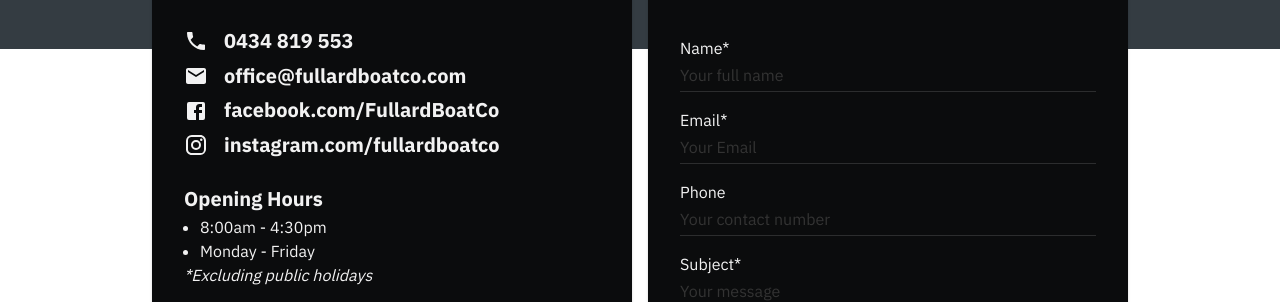
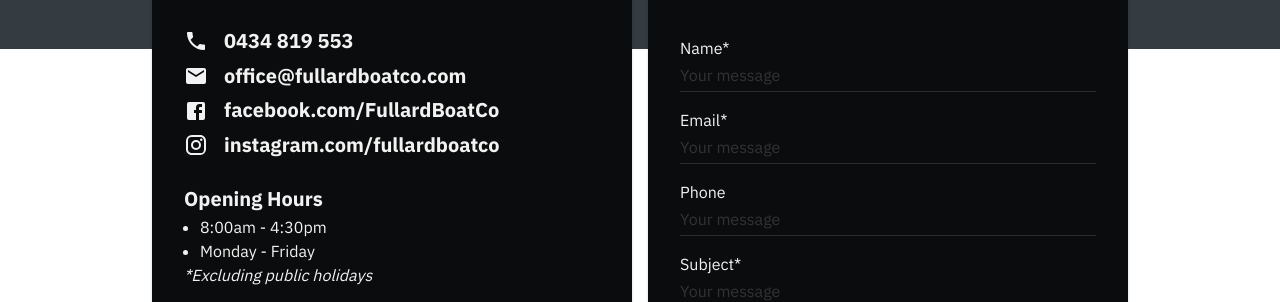
Before and after one commit to mastra90/fullard-boats-co, a React (Vite) app: page /contact-us in a window 1280 px wide. Shown: the part 335-637 px from the top of the page. Built offline with nearby package versions, Linux system fonts and the light colour scheme.

Commit message:
Contact us refactored

```diff
--- a/src/components/contact us/ContactFormCard.tsx
+++ b/src/components/contact us/ContactFormCard.tsx
@@ -2,34 +2,26 @@ import { Box, Button, TextField, Typography } from "@mui/material";
 import CardTitles from "../CardTitles";
 import theme from "../../theme";
 
+const fields = [
+  {
+    label: "Name*",
+    placeholder: "Your full name",
+  },
+  {
+    label: "Email*",
+    placeholder: "Your email",
+  },
+  {
+    label: "Phone",
+    placeholder: "Your contact number",
+  },
+  {
+    label: "Subject*",
+    placeholder: "Your contact number",
+  },
+];
+
 const ContactFormCard = () => {
-  const textFieldStyle = {
-    "& .MuiInput-underline:before": {
-      borderBottom: 1,
-      borderBottomColor: "#2c2d2e",
-    },
-    "& .MuiInput-underline:hover:before": {
-      borderBottom: 1,
-      borderBottomColor: "#333333",
-    },
-    "& .MuiInput-underline:after": {
-      borderBottom: 1,
-      borderBottomColor: theme.palette.text.green,
-    },
-    "& .MuiInputBase-input::placeholder": {
-      color: "#333333",
-      opacity: 1,
-    },
-    "& .MuiInputBase-input:focus::placeholder": {
-      color: "#555555",
-      opacity: 1,
-    },
-    "& .MuiInputBase-input:hover::placeholder": {
-      color: "#555555",
-      opacity: 1,
-    },
-  };
-
   return (
     <Box
       sx={{
@@ -37,41 +29,27 @@ const ContactFormCard = () => {
       }}
     >
       <CardTitles title={"Contact Us"} color={theme.palette.text.green} />
-      <Typography sx={{ mt: 2 }}>Name*</Typography>
-      <TextField
-        placeholder="Your full name"
-        variant="standard"
-        fullWidth
-        sx={textFieldStyle}
-      />
-      <Typography sx={{ mt: 2 }}>Email*</Typography>
-      <TextField
-        placeholder="Your Email"
-        variant="standard"
-        fullWidth
-        sx={textFieldStyle}
-      />
-      <Typography sx={{ mt: 2 }}>Phone</Typography>
-      <TextField
-        placeholder="Your contact number"
-        variant="standard"
-        fullWidth
-        sx={textFieldStyle}
-      />
-      <Typography sx={{ mt: 2 }}>Subject*</Typography>
+      <Box sx={{ mt: 1, mb: 3 }}>
+        {fields.map((field, key) => (
+          <>
+            <Typography key={key} sx={{ mt: 2 }}>
+              {field.label}
+            </Typography>
             <TextField
               placeholder="Your message"
               variant="standard"
               fullWidth
               multiline
               sx={{
-          ...textFieldStyle,
                 "& .MuiInputBase-input": {
-            resize: "vertical",
-            minHeight: 250,
+                  resize: field.label === "Subject*" && "vertical",
+                  minHeight: field.label === "Subject*" && 250,
                 },
               }}
             />
+          </>
+        ))}
+      </Box>
       <Button
         sx={{
           textTransform: "none",
--- a/src/theme.ts
+++ b/src/theme.ts
@@ -5,7 +5,6 @@ declare module "@mui/material/styles" {
     drawer?: string;
     nav?: string;
   }
-
   interface TypeText {
     blue?: string;
     green?: string;
@@ -78,6 +77,40 @@ const theme = createTheme({
         },
       },
     },
+    MuiInput: {
+      styleOverrides: {
+        root: {
+          // Underline styles
+          "&:before": {
+            borderBottom: "1px solid #2c2d2e",
+          },
+          "&:hover:not(.Mui-disabled):before": {
+            borderBottom: "1px solid #333333",
+          },
+          "&:after": {
+            borderBottom: `1px solid ${palette.text.green}`,
+          },
+        },
+      },
+    },
+    MuiInputBase: {
+      styleOverrides: {
+        root: {
+          "& input::placeholder, & textarea::placeholder": {
+            color: "#333333",
+            opacity: 1,
+          },
+          "& input:focus::placeholder, & textarea:focus::placeholder": {
+            color: "#555555",
+            opacity: 1,
+          },
+          "& input:hover::placeholder, & textarea:hover::placeholder": {
+            color: "#555555",
+            opacity: 1,
+          },
+        },
+      },
+    },
   },
 });
 
```
Lines whose indentation alone changed are shown as unchanged.
